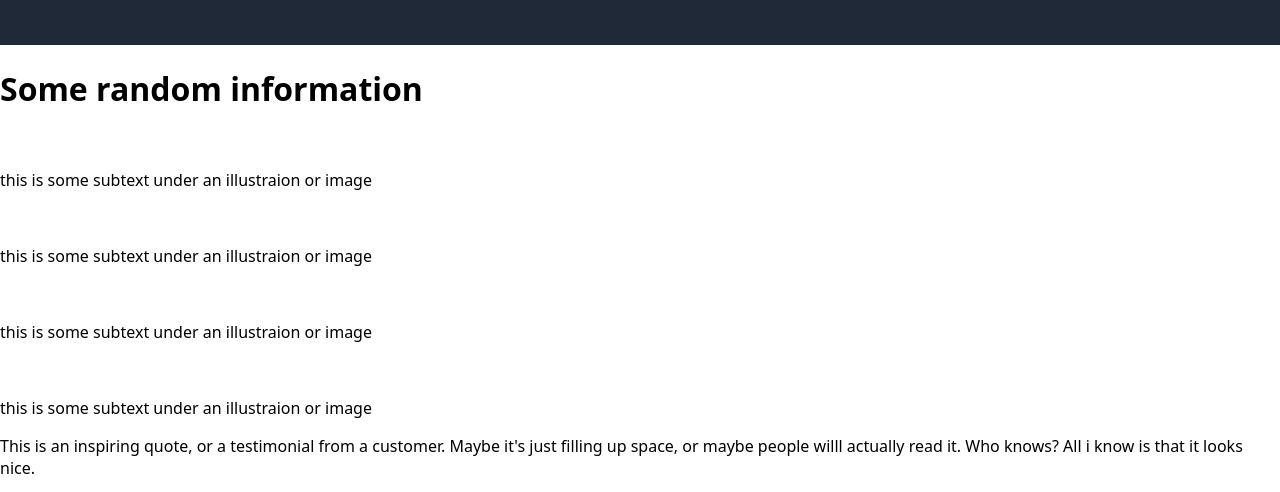
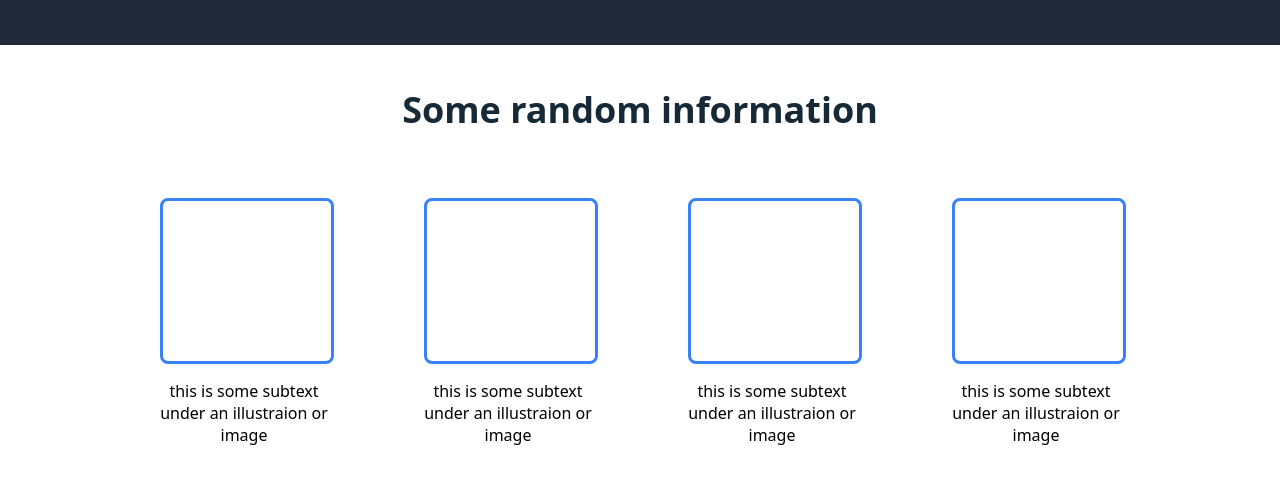
Before and after one commit to rsandles/portfolio, a plain HTML site: page index.html in a window 1280 px wide. Shown: the part 402-894 px from the top of the page. Drawn offline with Linux system fonts and the light colour scheme.

Commit message:
Add CSS for content

```diff
--- a/index.html
+++ b/index.html
@@ -31,20 +31,30 @@
     <div class="content">
         <h1>Some random information</h1>
         <div class="portfolio">
+            <div class="item">
+                <div class="photo">
                     <img src="" alt="">
+                </div>
                 <p>this is some subtext under an illustraion or image</p>
             </div>
-        <div class="portfolio">
+            <div class="item">
+                <div class="photo">
                     <img src="" alt="">
+                </div>
                 <p>this is some subtext under an illustraion or image</p>
             </div>
-        <div class="portfolio">
+            <div class="item">
+                <div class="photo">
                     <img src="" alt="">
+                </div>
                 <p>this is some subtext under an illustraion or image</p>
             </div>
-        <div class="portfolio">
+            <div class="item">
+                <div class="photo">
                     <img src="" alt="">
+                </div>
                 <p>this is some subtext under an illustraion or image</p>
+            </div>
             </div>
     </div>
 
--- a/styles.css
+++ b/styles.css
@@ -15,6 +15,22 @@ button {
     font-weight: bold;
     width: 10rem;
     height: 3rem;
+
+    transition: .2s ease-in-out;
+}
+
+button:hover {
+    transform: scale(1.2);
+}
+
+/* ALL MAIN SECTION */
+
+.header,
+.title,
+.content,
+.quote,
+.footer {
+    padding: 1rem 10rem;
 }
 
 /* HEADER */
@@ -23,7 +39,7 @@ button {
     color: #F9FAF8;
     display: flex;
     margin: 0rem;
-    padding: 1rem 10rem;
+    /* padding: 1rem 10rem; */
     justify-content: space-between;
     align-items: center;
 }
@@ -77,3 +93,27 @@ button {
     background-color: #9b9b9d;
     flex: 1;
 }
+
+/* CONTENT */
+
+.content h1 {
+    color:#152937;
+    text-align: center;
+    font-weight: bolder;
+    margin-bottom: 4rem;
+    font-size: 36px;
+}
+
+.content .portfolio {
+    text-align: center;
+    display: flex;
+    justify-content: space-between;
+    gap: 6rem;
+}
+
+.photo {
+    height: 10rem;
+    width: 100%;
+    border: 3px solid #3882F6;
+    border-radius: .5rem;
+}
```
Lines whose indentation alone changed are shown as unchanged.
